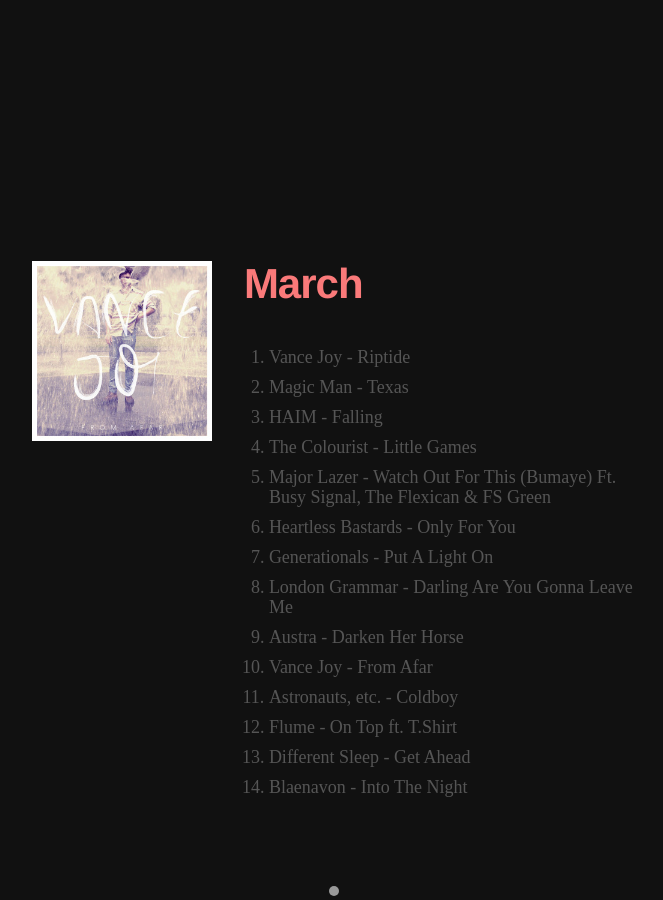
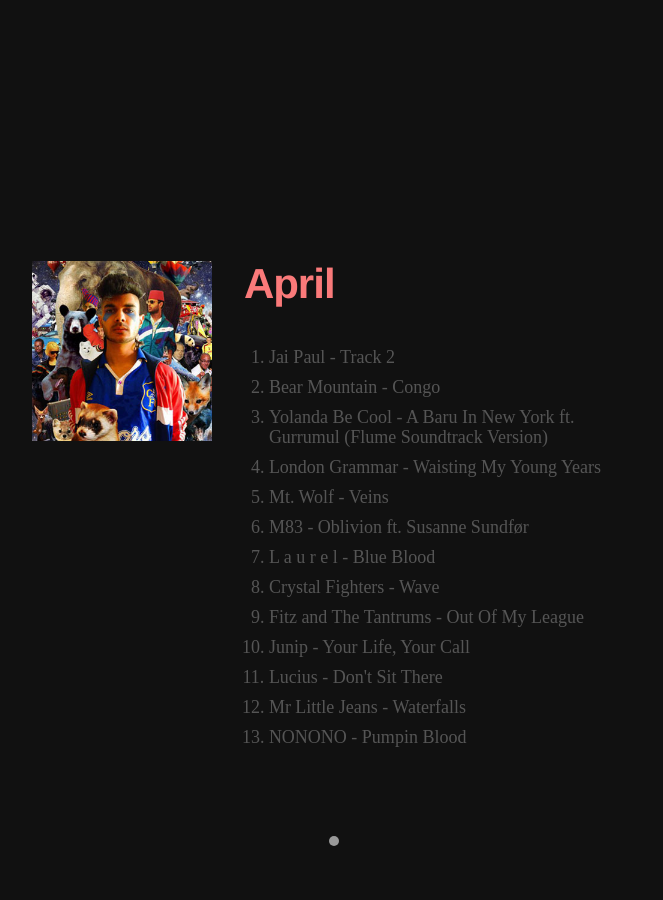
Before and after one commit to phildionne/phildionne.com, a Jekyll site: the page built from sounds/index.html, in a window 1280 px wide and 900 px high, scrolled down 553 px. Shown: the whole window, without its empty margins (306-969 px from the left). Built offline with Jekyll 4.4.1, drawn with Linux system fonts in a browser that asks for light colours; nearby versions of some CDN libraries; some web fonts are replaced; comment, search, counter and statistics services are not loaded.

Commit message:
Add april 2013 mix

```diff
--- a/sounds/index.html
+++ b/sounds/index.html
@@ -29,6 +29,36 @@
     </nav>
 
     <section id="two-thousand-thirteen">
+
+      <article class="mix">
+        <div class="row-fluid">
+          <div class="span2 offset3 mix-media">
+            <a href="https://dl.dropbox.com/u/1070815/sounds/2013/april.zip" title="Download April 2013 mix">
+              <img src="{{ site.url }}/assets/media/sounds/jai-paul-april-2013.jpg" alt="Jai Paul"></img>
+            </a>
+          </div>
+          <div class="span4 mix-list">
+            <h1 class="mix-title"><a href="https://dl.dropbox.com/u/1070815/sounds/2013/april.zip" title="Download April 2013 mix">April</a></h1>
+            <ol class="mix-element-list">
+              <li class="mix-element">Jai Paul - Track 2</li>
+              <li class="mix-element">Bear Mountain - Congo</li>
+              <li class="mix-element">Yolanda Be Cool - A Baru In New York ft. Gurrumul (Flume Soundtrack Version)</li>
+              <li class="mix-element">London Grammar - Waisting My Young Years</li>
+              <li class="mix-element">Mt. Wolf - Veins</li>
+              <li class="mix-element">M83 - Oblivion ft. Susanne Sundfør</li>
+              <li class="mix-element">L a u r e l - Blue Blood</li>
+              <li class="mix-element">Crystal Fighters - Wave</li>
+              <li class="mix-element">Fitz and The Tantrums - Out Of My League</li>
+              <li class="mix-element">Junip - Your Life, Your Call</li>
+              <li class="mix-element">Lucius - Don't Sit There</li>
+              <li class="mix-element">Mr Little Jeans - Waterfalls</li>
+              <li class="mix-element">NONONO - Pumpin Blood</li>
+            </ol>
+          </div>
+        </div><!-- /.row-fluid -->
+      </article>
+
+      <hr class="middot">
 
       <article class="mix">
         <div class="row-fluid">
```
Also changed, not shown: assets/media/sounds/jai-paul-april-2013.jpg (added).
